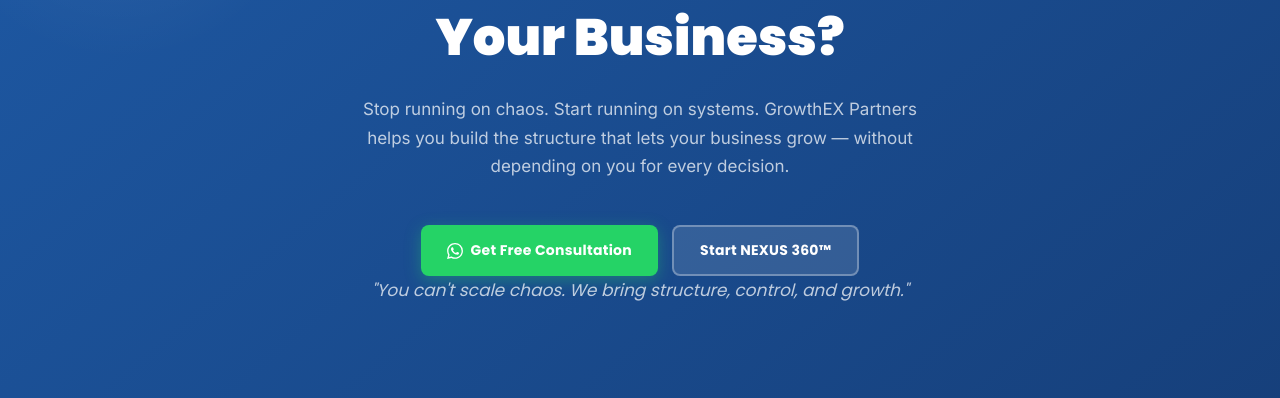
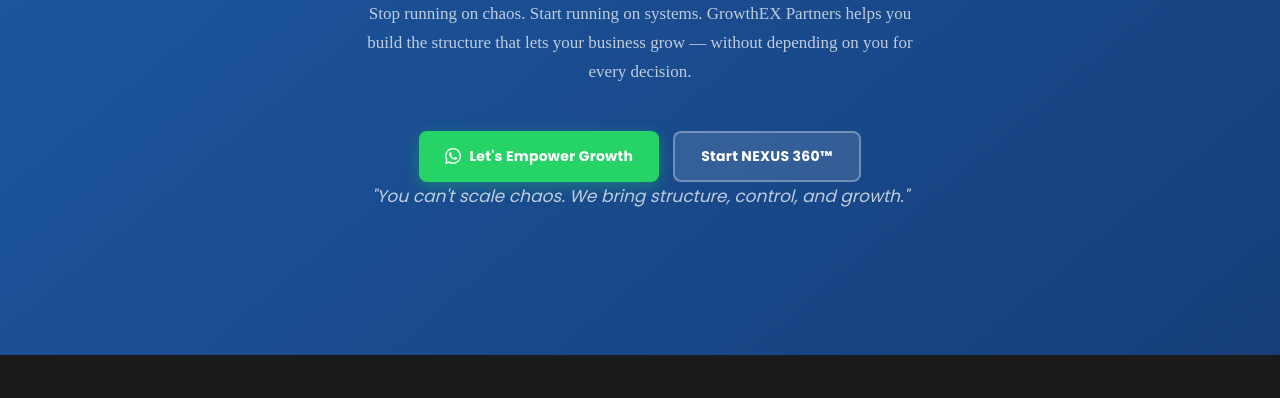
Before and after one commit to andrewitsan527/groth-ex-partner, a plain HTML site: page index.html in a window 1280 px wide. Shown: the part 5520-5918 px from the top of the page. Drawn offline with Linux system fonts and the light colour scheme.

Commit message:
Update index.html

```diff
--- a/index.html
+++ b/index.html
@@ -8,7 +8,7 @@
 <style>
 *,*::before,*::after{box-sizing:border-box;margin:0;padding:0}
 :root{--dark:#2B2B2B;--blue:#1E5AA6;--bd:#163f7a;--bl:#e8f0fb;--grey:#6B7280;--gl:#F7F8FA;--white:#fff;--border:#E5E7EB;--sh:0 4px 24px rgba(30,90,166,.10);--shl:0 12px 40px rgba(30,90,166,.18)}
-html{scroll-behavior:auto}
+html{scroll-behavior:auto}Let’s Empower Growth
 body{font-family:'Inter',sans-serif;color:var(--dark);background:#fff;font-size:17px;line-height:1.6;overflow-x:hidden}
 h1,h2,h3,h4,h5,.btn,.logo{font-family:'Poppins',sans-serif}
 a{text-decoration:none;color:inherit}
@@ -985,7 +985,7 @@
       <h2>Ready to Structure<br>Your Business?</h2>
       <p>Stop running on chaos. Start running on systems. GrowthEX Partners helps you build the structure that lets your business grow — without depending on you for every decision.</p>
       <div class="fcta-btns">
-        <button onclick="openModal('discuss')" class="btn btn-wa"><svg width="16" height="16" viewBox="0 0 24 24" fill="white" stroke="none"><path d="M17.472 14.382c-.297-.149-1.758-.867-2.03-.967-.273-.099-.471-.148-.67.15-.197.297-.767.966-.94 1.164-.173.199-.347.223-.644.075-.297-.15-1.255-.463-2.39-1.475-.883-.788-1.48-1.761-1.653-2.059-.173-.297-.018-.458.13-.606.134-.133.298-.347.446-.52.149-.174.198-.298.298-.497.099-.198.05-.371-.025-.52-.075-.149-.669-1.612-.916-2.207-.242-.579-.487-.5-.669-.51-.173-.008-.371-.01-.57-.01-.198 0-.52.074-.792.372-.272.297-1.04 1.016-1.04 2.479 0 1.462 1.065 2.875 1.213 3.074.149.198 2.096 3.2 5.077 4.487.709.306 1.262.489 1.694.625.712.227 1.36.195 1.871.118.571-.085 1.758-.719 2.006-1.413.248-.694.248-1.289.173-1.413-.074-.124-.272-.198-.57-.347m-5.421 7.403h-.004a9.87 9.87 0 01-5.031-1.378l-.361-.214-3.741.982.998-3.648-.235-.374a9.86 9.86 0 01-1.51-5.26c.001-5.45 4.436-9.884 9.888-9.884 2.64 0 5.122 1.03 6.988 2.898a9.825 9.825 0 012.893 6.994c-.003 5.45-4.437 9.884-9.885 9.884m8.413-18.297A11.815 11.815 0 0012.05 0C5.495 0 .16 5.335.157 11.892c0 2.096.547 4.142 1.588 5.945L.057 24l6.305-1.654a11.882 11.882 0 005.683 1.448h.005c6.554 0 11.89-5.335 11.893-11.893a11.821 11.821 0 00-3.48-8.413Z"/></svg>Get Free Consultation</button>
+        <button onclick="openModal('discuss')" class="btn btn-wa"><svg width="16" height="16" viewBox="0 0 24 24" fill="white" stroke="none"><path d="M17.472 14.382c-.297-.149-1.758-.867-2.03-.967-.273-.099-.471-.148-.67.15-.197.297-.767.966-.94 1.164-.173.199-.347.223-.644.075-.297-.15-1.255-.463-2.39-1.475-.883-.788-1.48-1.761-1.653-2.059-.173-.297-.018-.458.13-.606.134-.133.298-.347.446-.52.149-.174.198-.298.298-.497.099-.198.05-.371-.025-.52-.075-.149-.669-1.612-.916-2.207-.242-.579-.487-.5-.669-.51-.173-.008-.371-.01-.57-.01-.198 0-.52.074-.792.372-.272.297-1.04 1.016-1.04 2.479 0 1.462 1.065 2.875 1.213 3.074.149.198 2.096 3.2 5.077 4.487.709.306 1.262.489 1.694.625.712.227 1.36.195 1.871.118.571-.085 1.758-.719 2.006-1.413.248-.694.248-1.289.173-1.413-.074-.124-.272-.198-.57-.347m-5.421 7.403h-.004a9.87 9.87 0 01-5.031-1.378l-.361-.214-3.741.982.998-3.648-.235-.374a9.86 9.86 0 01-1.51-5.26c.001-5.45 4.436-9.884 9.888-9.884 2.64 0 5.122 1.03 6.988 2.898a9.825 9.825 0 012.893 6.994c-.003 5.45-4.437 9.884-9.885 9.884m8.413-18.297A11.815 11.815 0 0012.05 0C5.495 0 .16 5.335.157 11.892c0 2.096.547 4.142 1.588 5.945L.057 24l6.305-1.654a11.882 11.882 0 005.683 1.448h.005c6.554 0 11.89-5.335 11.893-11.893a11.821 11.821 0 00-3.48-8.413Z"/></svg>Let's Empower Growth</button>
         <button onclick="goPage('nexus')" class="btn btn-g">Start NEXUS 360™</button>
       </div>
       <p class="fcta-quote">"You can't scale chaos. We bring structure, control, and growth."</p>
```
